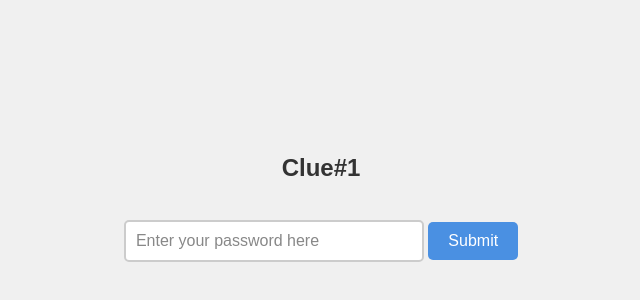
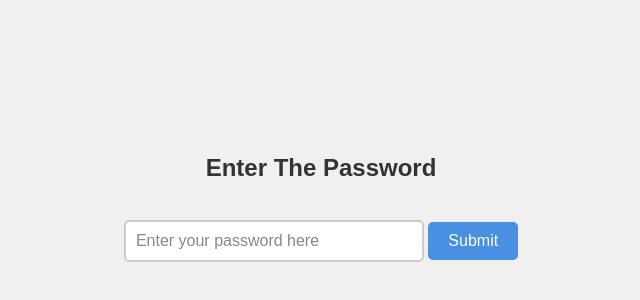
Before and after one commit to incognitosaviour/incognitosaviour.github.io, a plain HTML site: page index.html in a window 1280 px wide. Shown: the part 200-500 px from the top of the page, without its empty margins (319-959 px from the left). Drawn offline with Linux system fonts and the light colour scheme.

Commit message:
Update index.html

```diff
--- a/index.html
+++ b/index.html
@@ -72,7 +72,7 @@
 
     <div class="container">
         <!-- Title -->
-        <h1>Clue#1</h1>
+        <h1>Enter The Password</h1>
 
         <!-- Password input field -->
         <input type="text" placeholder="Enter your password here" id="passwordBox">
```
